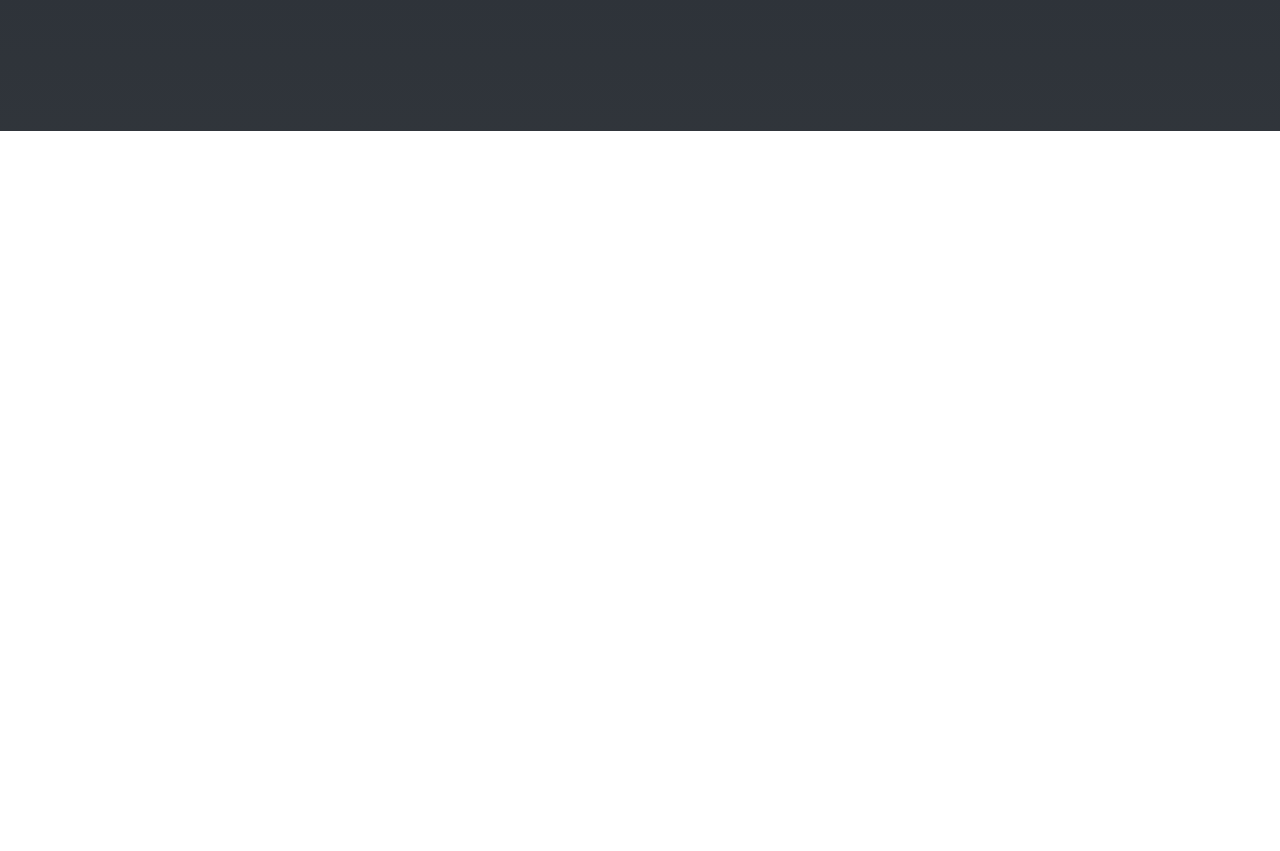
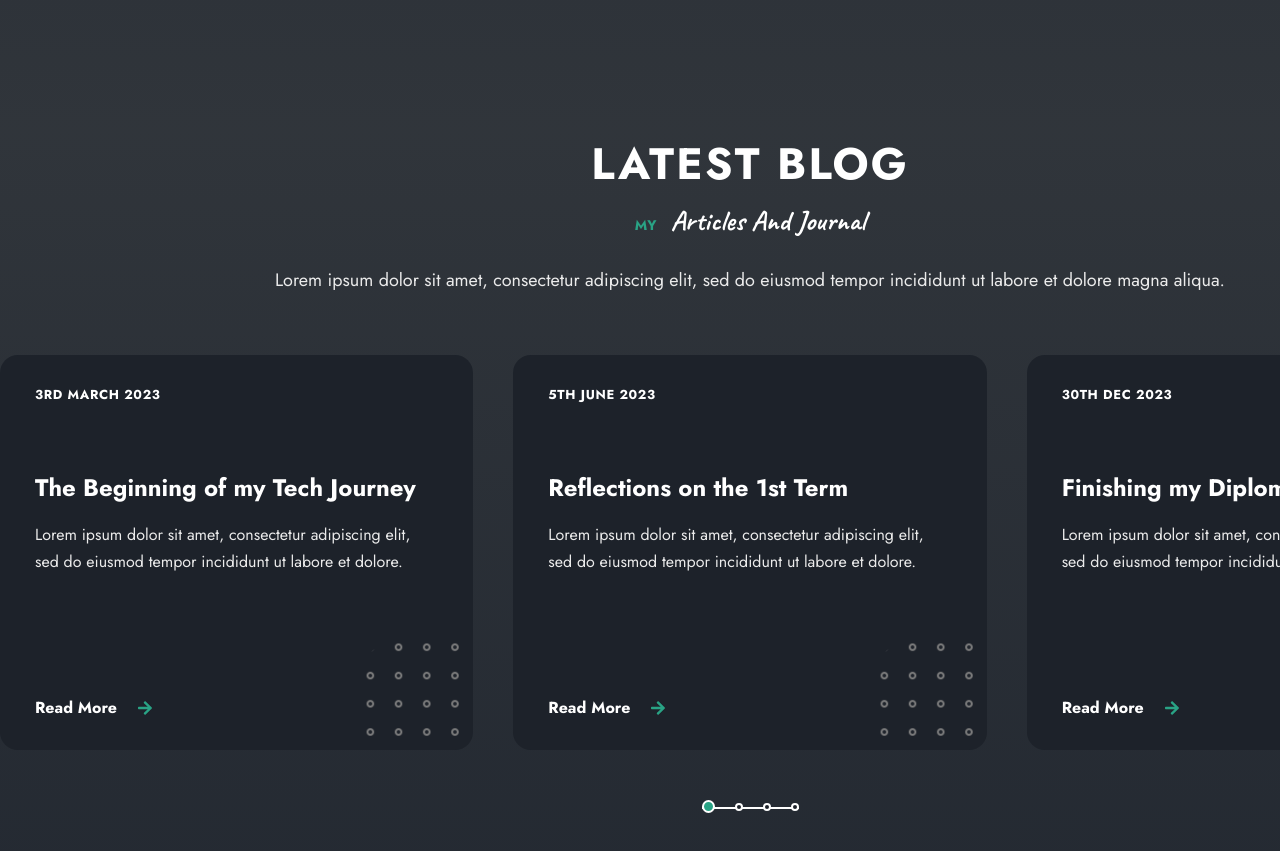
Before and after one commit to jessicacliong/personal-portfolio-v2, a React (Vite) app: page /#home in a window 1280 px wide. Shown: the part 3760-4611 px from the top of the page. Before the commit the page ends 3891 px from the top, so only its background shows below. Built offline with nearby package versions, Linux system fonts and the light colour scheme.

Commit message:
create list of blogs on home page

```diff
--- a/src/App.css
+++ b/src/App.css
@@ -277,6 +277,11 @@ img {
   border-radius: 18px;
 }
 
+.card-two {
+  padding: 30px 35px;
+  border-radius: 18px
+}
+
 .link {
   display: inline-flex;
   align-items: center;
--- a/src/App.jsx
+++ b/src/App.jsx
@@ -5,6 +5,7 @@ import Projects from './components/projects/Projects';
 import Skills from './components/skills/Skills';
 import Header from './components/header/Header';
 import Resume from './components/resume/Resume';
+import Blog from './components/blog/Blog';
 
 function App() {
 
@@ -15,6 +16,7 @@ function App() {
       <Projects />
       <Skills />
       <Resume />
+      <Blog />
     </main>
   )
 }
--- a/src/Data.jsx
+++ b/src/Data.jsx
@@ -293,6 +293,58 @@ export const projects = [
 
 ];
 
+    export const blogs = [
+      {
+        id: 1,
+        category: 'Branding',
+        date: '3rd March 2023',
+        title: 'The Beginning of my Tech Journey',
+        description:
+          'Lorem ipsum dolor sit amet, consectetur adipiscing elit, sed do eiusmod tempor incididunt ut labore et dolore.',
+      },
+      {
+        id: 2,
+        category: 'UI UX Design',
+        date: '5th June 2023',
+        title: 'Reflections on the 1st Term',
+        description:
+          'Lorem ipsum dolor sit amet, consectetur adipiscing elit, sed do eiusmod tempor incididunt ut labore et dolore.',
+      },
+      {
+        id: 3,
+        category: 'Development',
+        date: '30th Dec 2023',
+        title: 'Finishing my Diploma of IT',
+        description:
+          'Lorem ipsum dolor sit amet, consectetur adipiscing elit, sed do eiusmod tempor incididunt ut labore et dolore.',
+      },
+      {
+        id: 4,
+        category: 'Development',
+        date: '3rd March 2024',
+        title: 'Job Hunting',
+        description:
+          'Lorem ipsum dolor sit amet, consectetur adipiscing elit, sed do eiusmod tempor incididunt ut labore et dolore.',
+      },
+      {
+        id: 5,
+        category: 'Development',
+        date: '17th July 2024',
+        title: 'First Tech Internship',
+        description:
+          'Lorem ipsum dolor sit amet, consectetur adipiscing elit, sed do eiusmod tempor incididunt ut labore et dolore.',
+      },
+      {
+        id: 6,
+        category: 'Development',
+        date: '17th July 2024',
+        title: 'First Tech Internship',
+        description:
+          'Lorem ipsum dolor sit amet, consectetur adipiscing elit, sed do eiusmod tempor incididunt ut labore et dolore.',
+      },
+
+];
+
    export const testimonials = [
      {
        id: 1,
--- /dev/null
+++ b/src/components/blog/Blog.jsx
@@ -0,0 +1,70 @@
+import React from 'react';
+import { blogs } from '../../Data';
+import { FaArrowRight } from 'react-icons/fa';
+import shapeTwo from "../../assets/shape-2.png";
+
+// Import Swiper React components
+import { Swiper, SwiperSlide } from 'swiper/react';
+
+// Import Swiper styles
+import 'swiper/css';
+import 'swiper/css/pagination';
+
+// import required modules
+import { Pagination } from 'swiper/modules';
+
+import './blog.css';
+const Blogs = () => {
+     return (
+          <section className="blogs section" id="blogs">
+               <h2 className="section__title text-cs">Latest Blog</h2>
+               <p className="section__subtitle">
+                    My <span>Articles and Journal</span>
+               </p>
+               <p className="section_description">
+                    Lorem ipsum dolor sit amet, consectetur adipiscing elit,
+                    sed do eiusmod tempor incididunt ut labore et dolore magna aliqua.
+               </p>
+
+               <Swiper
+                    pagination={{
+                         clickable: true,
+                    }}
+                    breakpoints={{
+                         540: {
+                              slidesPerView: 1,
+                              spaceBetween: 30,
+                         },
+                         768: {
+                              slidesPerView: 2,
+                              spaceBetween: 30,
+                         },
+                         1200: {
+                              slidesPerView: 3,
+                              spaceBetween: 40,
+                         },
+                    }}
+                    modules={[Pagination]}
+                    className="blogs__container container mySwiper"
+               >
+                    {blogs.map(({ date, title, description }, index) => {
+                         return (
+                              <SwiperSlide className="blogs__item card card-two">
+                                        <span className="blogs__subtitle text-cs">{date}</span>
+                                        <h3 className="blogs__title">{title}</h3>
+                                        <p className="blogs__description">{description}</p>
+                                        <a href="" className="link">
+                                             Read More
+                                             <FaArrowRight className='link__icon'></FaArrowRight>
+                                        </a>
+
+                                        <img src={ shapeTwo } alt="" className="shape c__shape" />
+                              </SwiperSlide>
+                         )
+                    })}
+               </Swiper>
+          </section>
+     )
+}
+
+export default Blogs;
--- /dev/null
+++ b/src/components/blog/blog.css
@@ -0,0 +1,74 @@
+.blogs {
+     background-image: var(--second-gradient);
+}
+
+.swiper-wrapper {
+     margin-bottom: 52px;
+}
+
+.blogs__container {
+     text-align: center;
+}
+
+.blogs__subtitle {
+     color: var(--title-color);
+     font-size: var(--tiny-font-size);
+     font-weight: 700;
+     margin-bottom: 65px;
+     display: block;
+}
+
+.blogs__title {
+     font-size: var(--h4-font-size);
+     margin-bottom: 15px;
+}
+
+.blogs__description {
+     min-height: 175px;
+}
+
+.swiper-pagination .swiper-pagination-bullets {
+     width: auto;
+}
+
+.swiper-horizontal > .swiper-pagination-bullets {
+     width: auto;
+     position: relative;
+     display: inline-block;
+}
+
+.swiper-horizontal > .swiper-pagination-bullets::before {
+     content: "";
+     position: absolute;
+     right: 0;
+     top: 50%;
+     transform: translateY(50%);
+     height: 2px;
+     width: 100%;
+     background-color: var(--title-color);
+}
+
+.swiper-horizontal > .swiper-pagination-bullets .swiper-pagination-bullet {
+     border: 2px solid var(--title-color);
+     background-color: var(--container-color);
+     z-index: 1;
+     position: relative;
+     opacity: 1;
+     margin: 0;
+     transition: all 0.3s var(--transition);
+}
+
+.swiper-horizontal
+> .swiper-pagination-bullets
+.swiper-pagination-bullet:not(:last-child) {
+     margin-right: 20px;
+}
+
+.swiper-horizontal
+> .swiper-pagination-bullets
+.swiper-pagination-bullet-active {
+     background-color: var(--primary-color);
+     width: 13px;
+     height: 13px;
+     top:2px
+}
```
